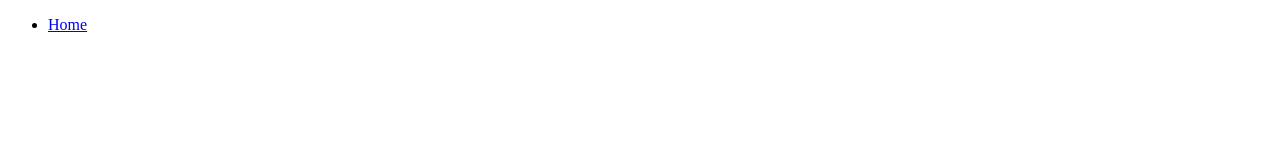
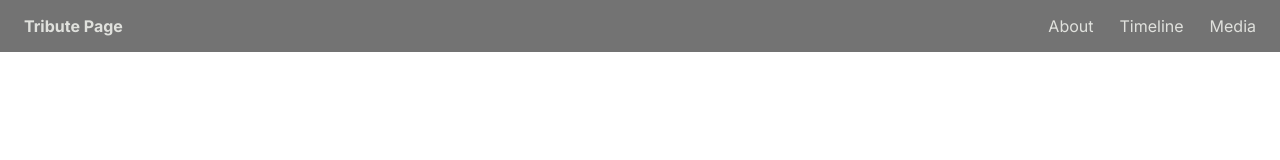
Before and after one commit to TomBen12/DI-Bootcamp-Stage1, a plain HTML site: page Final-Project/index.html in a window 1280 px wide. Drawn offline with Linux system fonts and the light colour scheme.

Commit message:
final project first commit:  navbar created git add .

```diff
--- a/Final-Project/index.html
+++ b/Final-Project/index.html
@@ -14,21 +14,18 @@
     <title>Jordan Peterson</title>
   </head>
   <body>
-    <header class="header">
-        <nav class="nav">
-            <ul class="nav__list">
-                <li class="nav__item">
-                    <a href="#">Home</a>
-                </li>
-            </ul>
-        </nav>
+    <header>
+      <nav>
+        <a class="logo" href="#">Tribute Page</a>
+        <ul>
+          <li class="nav__btn"><a href="">About</a></li>
+          <li class="nav__btn"><a href="">Timeline</a></li>
+          <li class="nav__btn"><a href="">Media</a></li>
+        </ul>
+      </nav>
     </header>
 
-    <main>
-        <section class="section">
-
-        </section>
-    </main>
+    <main></main>
 
     <footer></footer>
   </body>
--- a/Final-Project/style.css
+++ b/Final-Project/style.css
@@ -0,0 +1,47 @@
+body {
+  margin: 0;
+  /*having an extra font just in case */
+  font-family: "inter", Arial;
+}
+
+nav {
+  display: flex;
+  padding: 0.5em 0;
+  justify-content: space-between;
+  background-color: #333333af;
+  position: fixed; /* Set the navbar to fixed position */
+  width: 100%; /* Full width */
+}
+
+nav a {
+  text-decoration: none;
+  color: #e0e1dd;
+  border-radius: 7px;
+  padding: 0.5em;
+}
+.logo {
+  font-weight: bold;
+  margin-left: 1em;
+  padding-top: 0.5em;
+}
+nav > ul {
+  margin: 0; /* removing ul default margin so logo sits on same line */
+  margin-right: 1em;
+  padding: 0;
+  list-style-type: none;
+  display: flex;
+  column-gap: 10px;
+}
+
+.nav__btn {
+  padding-top: 0.5em;
+}
+
+nav .nav__btn > a:hover {
+  color: #5c5c5c;
+  background-color: #e0e1dc;
+}
+
+/* background: url(./assets/Jordan-pic.jpg);
+  background-size: cover;
+  background-repeat: no-repeat; */
```
